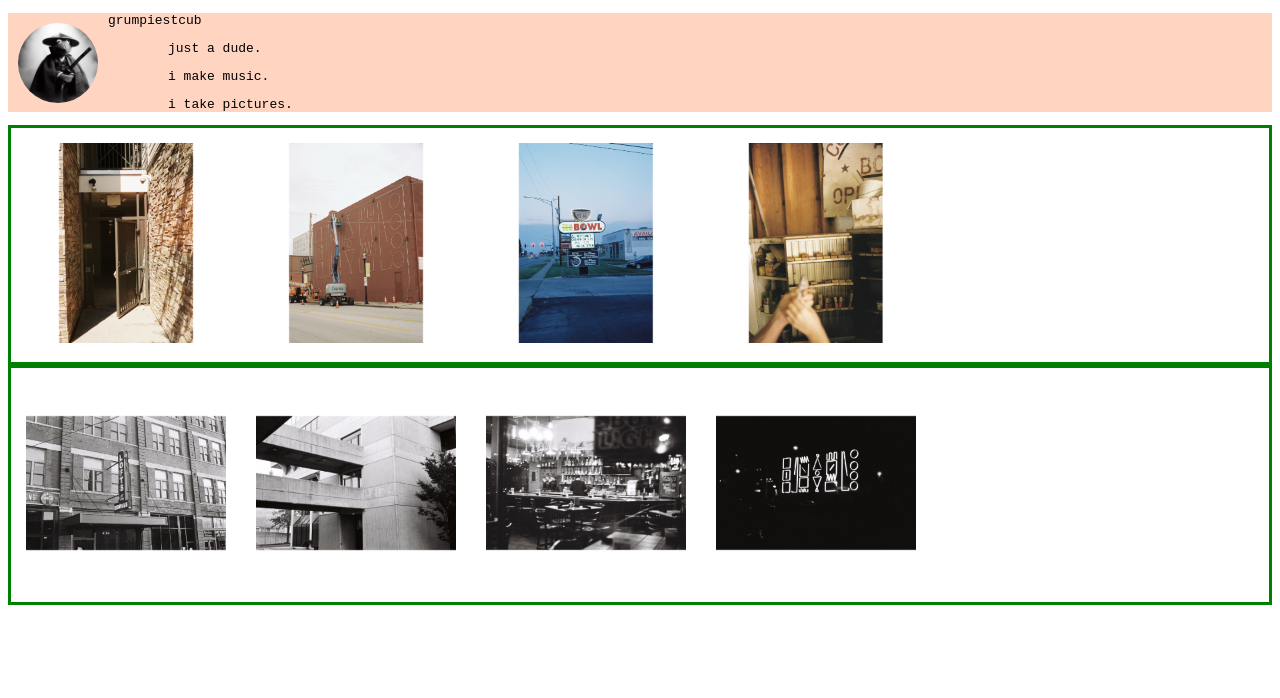
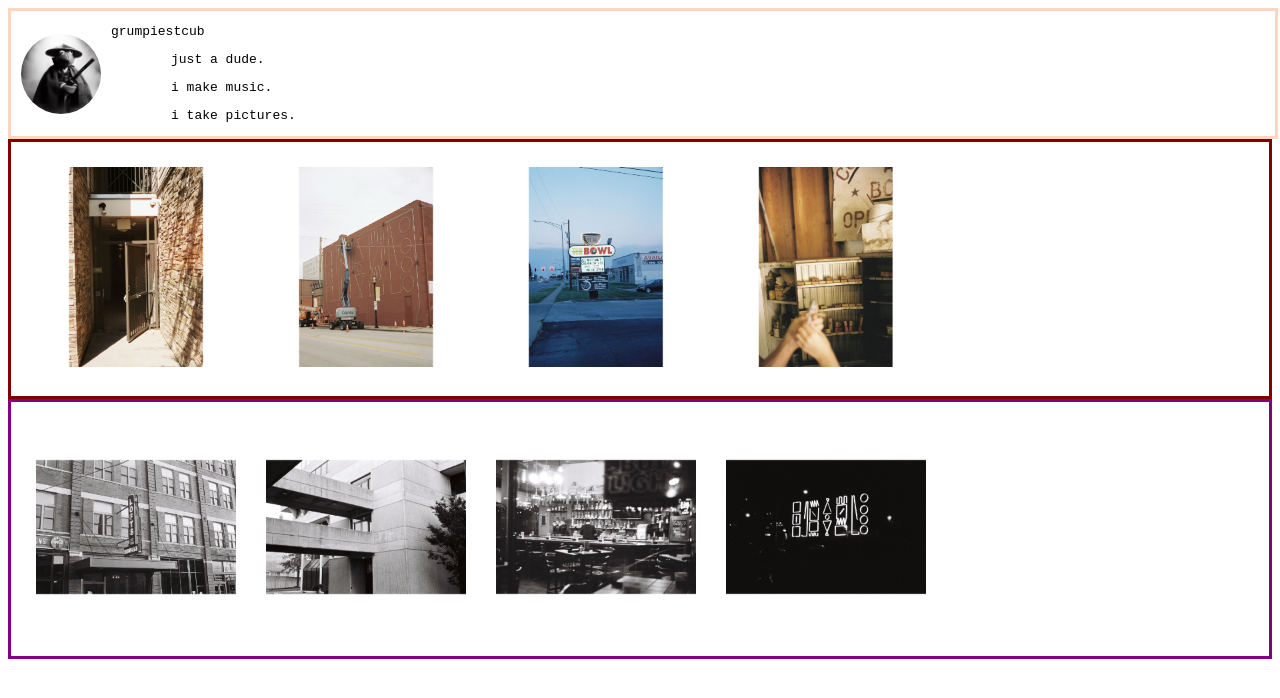
Before and after one commit to grumpiestcub/reacting, a React (Vite) app: page / in a window 1280 px wide. Shown: the top 698 px of the page. Built offline with nearby package versions, Linux system fonts and the light colour scheme.

Commit message:
changed some small styling stuff for the photo galleries and updated the readme

```diff
--- a/src/PhotoComponents/BWGallery.jsx
+++ b/src/PhotoComponents/BWGallery.jsx
@@ -11,9 +11,12 @@ import blackWhite4Thumb from '/src/assets/b&w-images/bw4thumb.jpg'
 const bwImages = [blackWhite1, blackWhite2, blackWhite3, blackWhite4]
 const bwThumbs = [blackWhite1Thumb, blackWhite2Thumb, blackWhite3Thumb, blackWhite4Thumb]
 
+// want to go over this with christian and make sure i understand what's happening here. I think I do.
 
 function BWGallery() {
+    //sets state to false for closed modal, when open this state is true
     const [isModalOpen, setModalOpen] = useState(false);
+    //is this using another instance of useState? seems like it just stores/displays the img info
     const [selectedImage, setSelectedImage] = useState('');
 
     const openModal = img => {
--- a/src/css/photos.css
+++ b/src/css/photos.css
@@ -1,9 +1,11 @@
 .color-photos-thumb {
-    border: solid green ;
+    border: solid maroon ;
+    padding: 10px;
 }
 
 .bw-photos-thumb {
-    border: solid green ;
+    border: solid purple ;
+    padding: 10px;
 }
 
 .color-thumbnail {
--- a/src/css/profileHeader.css
+++ b/src/css/profileHeader.css
@@ -1,7 +1,7 @@
 .profile-header {
-    background-color: #FFD5C2;
     width: 100%;
     margin: auto;
     justify-content: center;
     align-items: center;
+    border: solid #FFD5C2;
 }
```
Also changed, not shown: 1 other file (tests, documents, lock files or other folders).
